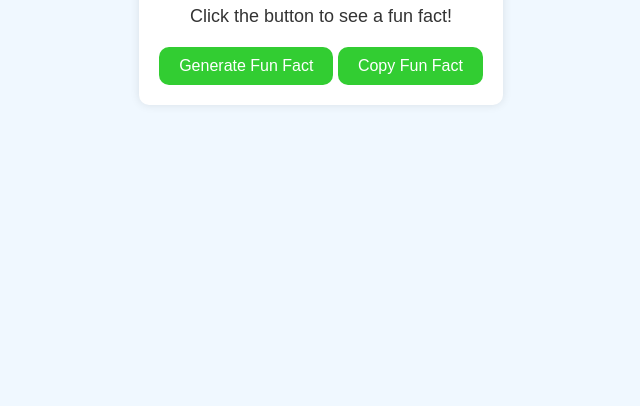
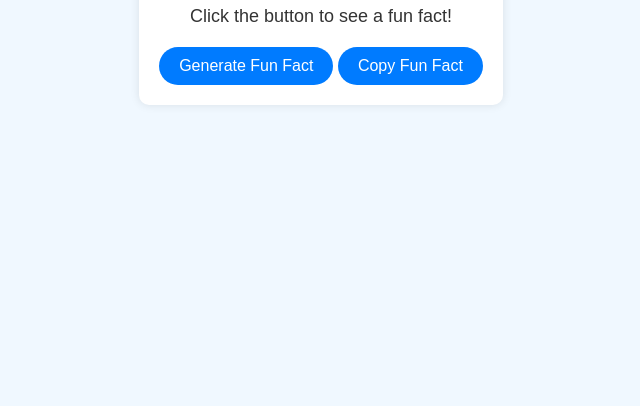
Before and after one commit to chala16/fun-fact-generator, a plain HTML site: page index.html in a window 1280 px wide. Shown: the part 394-800 px from the top of the page, without its empty margins (319-959 px from the left). Drawn offline with Linux system fonts and the light colour scheme.

Commit message:
Update styles.css

```diff
--- a/styles.css
+++ b/styles.css
@@ -22,13 +22,13 @@ button {
     font-size: 16px;
     cursor: pointer;
     border: none;
-    border-radius: 10px;
-    background-color: #32CD32;
+    border-radius: 20px;
+    background-color: #007bff;
     color: #fff;
 }
 
 button:hover {
-    background-color: #2e8b57;
+    background-color: #0056b3;
 }
 
 .fact {
```
